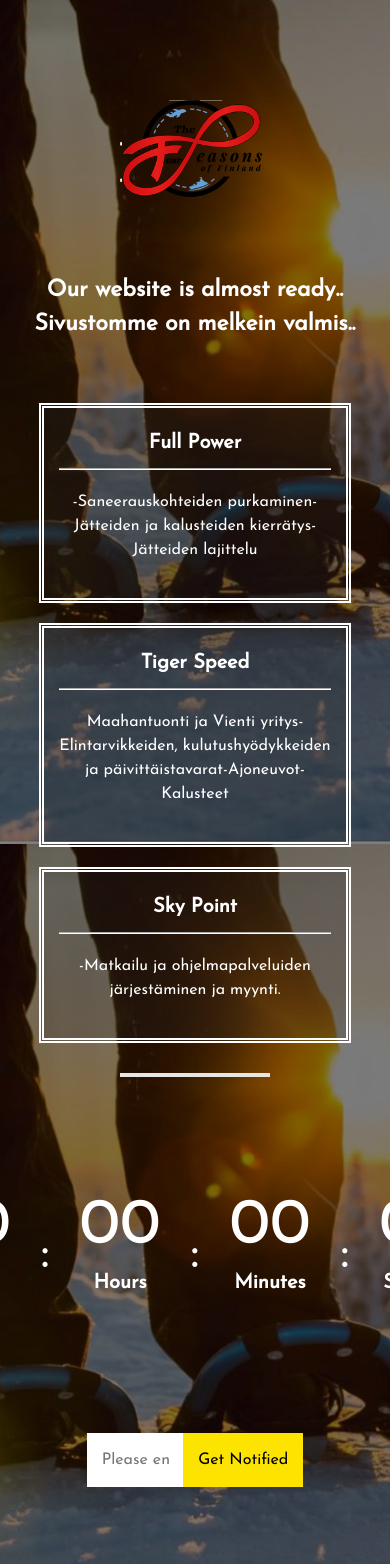
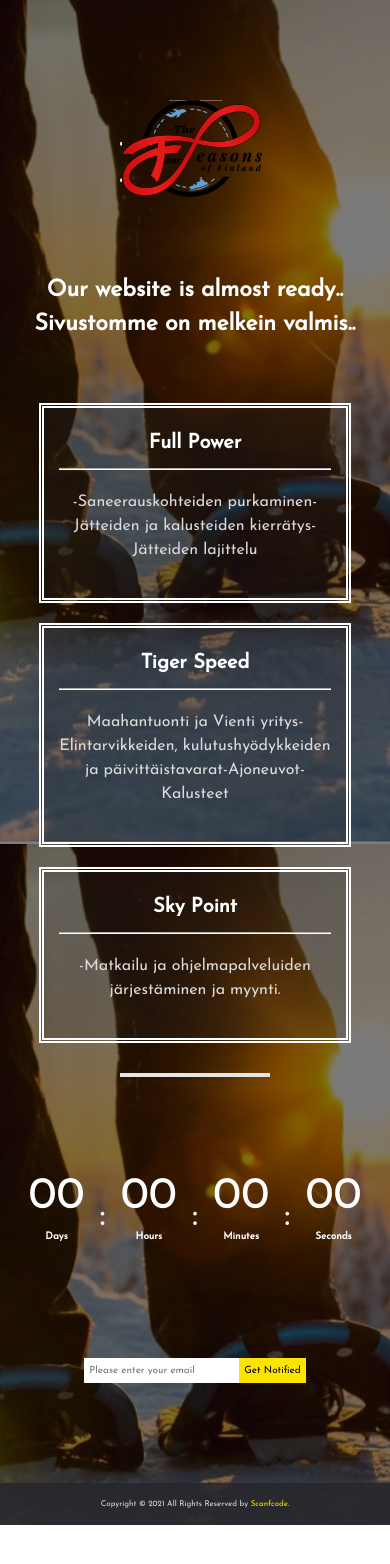
Before and after one commit to MohamedSaad-S/TheFourSeasons, a React (Create React App) app: page / in a window 390 px wide. Shown: the top 1564 px of the page. After the commit the page ends 1525 px from the top, so only its background shows below. Built offline with nearby package versions, Linux system fonts and the light colour scheme.

Commit message:
Finish editing full homepage responsive scss file

```diff
--- a/src/Components/Clock.scss
+++ b/src/Components/Clock.scss
@@ -1,10 +1,4 @@
-$desktop: 1260px;
-$desktop-1: 1259px;
-$laptop: 1024px;
-$laptop-1: 1023px;
-$tablet: 768px;
-$tablet-1: 767px;
-$mobile: 480px;
+@import "../Components/var.scss";
 
 .timer-container {
     text-align: center;
@@ -23,7 +17,7 @@ $mobile: 480px;
     justify-content: center;
     align-items: center;
     width: 800px;
-    color: white;
+    color: $main-color;
     line-height: 40px;
 }
 
@@ -33,7 +27,7 @@ $mobile: 480px;
     justify-content: center;
     align-items: center;
     padding: 30px;
-    @media (min-width:$mobile) and (max-width:$tablet-1){
+    @media (min-width:$medMobile) and (max-width:$tablet-1){
         padding: 0px;
         margin: 0px 15px;
     }
@@ -41,14 +35,14 @@ $mobile: 480px;
 
 .clock span {
     font-size: 50px;
-    @media (min-width:$mobile) and (max-width:$tablet-1) {
+    @media (min-width:$medMobile) and (max-width:$tablet-1) {
         font-size: 35px;
     }
 }
 
 .clock section p {
     font-size: 65px;
-    @media (min-width:$mobile) and (max-width:$tablet-1) {
+    @media (min-width:$medMobile) and (max-width:$tablet-1) {
         font-size: 45px;
         margin-bottom: 0px;
     }
@@ -59,11 +53,11 @@ $mobile: 480px;
 }
 
 .clock section small {
-    color: white;
+    color: $main-color;
     text-shadow: none;
     font-size: 20px;
     font-weight: bold;
-    @media (min-width:$mobile) and (max-width:$tablet-1) {
+    @media (min-width:$medMobile) and (max-width:$tablet-1) {
         font-size: 10px;
     }
     @media (min-width:$tablet) and (max-width:$laptop-1) {
--- a/src/Components/EmailNotify.scss
+++ b/src/Components/EmailNotify.scss
@@ -1,10 +1,4 @@
-$desktop: 1260px;
-$desktop-1: 1259px;
-$laptop: 1024px;
-$laptop-1: 1023px;
-$tablet: 768px;
-$tablet-1: 767px;
-$mobile: 480px;
+@import "../Components/var.scss";
 
 .email_notify {
     text-align: center;
@@ -16,9 +10,10 @@ $mobile: 480px;
     border: none;
     margin-right: -1px;
     width: 25%;
-    @media (min-width:$mobile) and (max-width:$tablet-1){
+    @media (min-width:$medMobile) and (max-width:$tablet-1){
       padding: 5px;
       font-size: 10px;
+      width: 40%;
     }
     @media (min-width:$tablet) and (max-width:$laptop-1){
       padding: 10px;
@@ -29,15 +24,15 @@ $mobile: 480px;
   .email_notify input:focus {
     outline: 0px;
     border-inline: 2px;
-    border-inline-color: rgb(253, 228, 0);
+    border-inline-color: $matching-color;
   }
 
   .email_notify button {
     padding: 15px;
     border: none;
-    background-color: rgb(253, 228, 0);
+    background-color: $matching-color;
     cursor: pointer;
-    @media (min-width:$mobile) and (max-width:$tablet-1){
+    @media (min-width:$medMobile) and (max-width:$tablet-1){
       padding: 5px;
       font-size: 10px;
     }
--- a/src/Components/Footer.scss
+++ b/src/Components/Footer.scss
@@ -1,14 +1,8 @@
-$desktop: 1260px;
-$desktop-1: 1259px;
-$laptop: 1024px;
-$laptop-1: 1023px;
-$tablet: 768px;
-$tablet-1: 767px;
-$mobile: 480px;
+@import "../Components/var.scss";
 
   .cr-info {
-    background-color:rgba(38, 39, 43, 0.87);
-    color:#919191;
+    background-color: $footerBackground;
+    color: $small-color;
     display: flex;
     justify-content: center;
     width: 100%;
@@ -18,7 +12,7 @@ $mobile: 480px;
     padding: 15px;
     font-size:16px;
     margin: 0px;
-    @media (min-width:$mobile) and (max-width:$tablet-1){
+    @media (min-width:$medMobile) and (max-width:$tablet-1){
       font-size: 8px;
     }
     @media (min-width:$tablet) and (max-width:$laptop-1){
@@ -28,6 +22,6 @@ $mobile: 480px;
   }
 
   .copyright-text a {
-    color: rgb(253, 228, 0);
+    color: $matching-color;
     text-decoration: none
   }
--- /dev/null
+++ b/src/Components/var.scss
@@ -0,0 +1,14 @@
+$desktop: 1260px;
+$desktop-1: 1259.9px;
+$laptop: 1024px;
+$laptop-1: 1023.9px;
+$tablet: 768px;
+$tablet-1: 767.9px;
+$bigMobile: 410px;
+$bigMobile-1: 409.9px;
+$medMobile: 380px;
+
+$main-color: rgb(255, 255, 255);
+$small-color: rgb(219, 219, 219);
+$matching-color: rgb(253, 228, 0);
+$footerBackground: rgba(38, 39, 43, 0.87);
--- a/src/Pages/FullPower/FullPower.scss
+++ b/src/Pages/FullPower/FullPower.scss
@@ -5,12 +5,6 @@ $laptop-1: 1023px;
 $tablet: 768px;
 $tablet-1: 767px;
 $mobile: 480px;
-
-:root {
-  --main: rgb(255, 255, 255);
-  --fontcolor: rgb(255, 255, 255);
-  --footer: rgba(31, 31, 31, 0.801);
-}
 
 * {
   padding: 0%;
--- a/src/Pages/Home.scss
+++ b/src/Pages/Home.scss
@@ -6,15 +6,8 @@
 1201px and more —  Extra large screens, TV
 */
 
-$desktop: 1260px;
-$desktop-1: 1259.9px;
-$laptop: 1024px;
-$laptop-1: 1023.9px;
-$tablet: 768px;
-$tablet-1: 767.9px;
-$bigMobile: 410px;
-$bigMobile-1: 409.9px;
-$medMobile: 380px;
+@import "../Components/var.scss";
+
 
 * {
   padding: 0%;
@@ -53,7 +46,7 @@ $medMobile: 380px;
   .App .header p {
     font-family: 'Josefin Sans', sans-serif;
     width: 100%;
-    color: var(--fontcolor);
+    color: $main-color;
     font-size: 40px;
 
     @media (min-width: $medMobile) and (max-width: $bigMobile-1) {
@@ -111,7 +104,7 @@ $medMobile: 380px;
       transition: all 0.3s ease;
   }
   .threeWebBoxs .box:hover .box_content p:first-child {
-      color: var(--main);
+      color: $main-color;
   }
 
   .threeWebBoxs .box .box_content {
@@ -119,13 +112,13 @@ $medMobile: 380px;
       text-align: center;
       align-items: center;
       font-size: 16px;
-      color: var(--fontcolor);
+      color: $small-color;
   }
 
   .threeWebBoxs .box .box_content p:first-child {
     margin-bottom: 20px;
-    color: var(--fontcolor);
-    border-bottom: 10px groove var(--fontcolor);
+    color: $main-color;
+    border-bottom: 10px groove $main-color;
     border-width: 2px;
     padding-bottom: 10px;
     font-size: 35px;
```
Also changed, not shown: src/App.css (deleted), src/App.scss (added).
